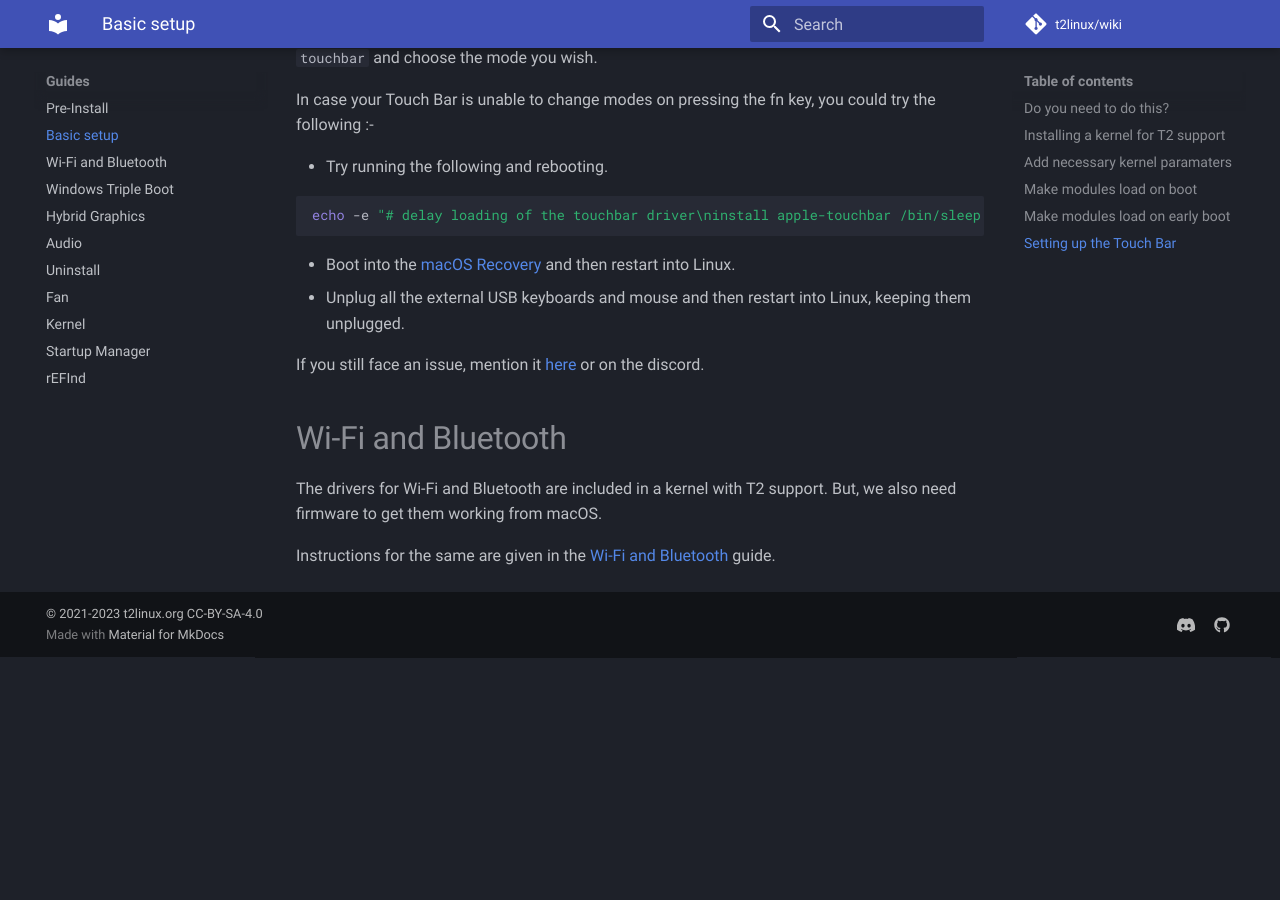
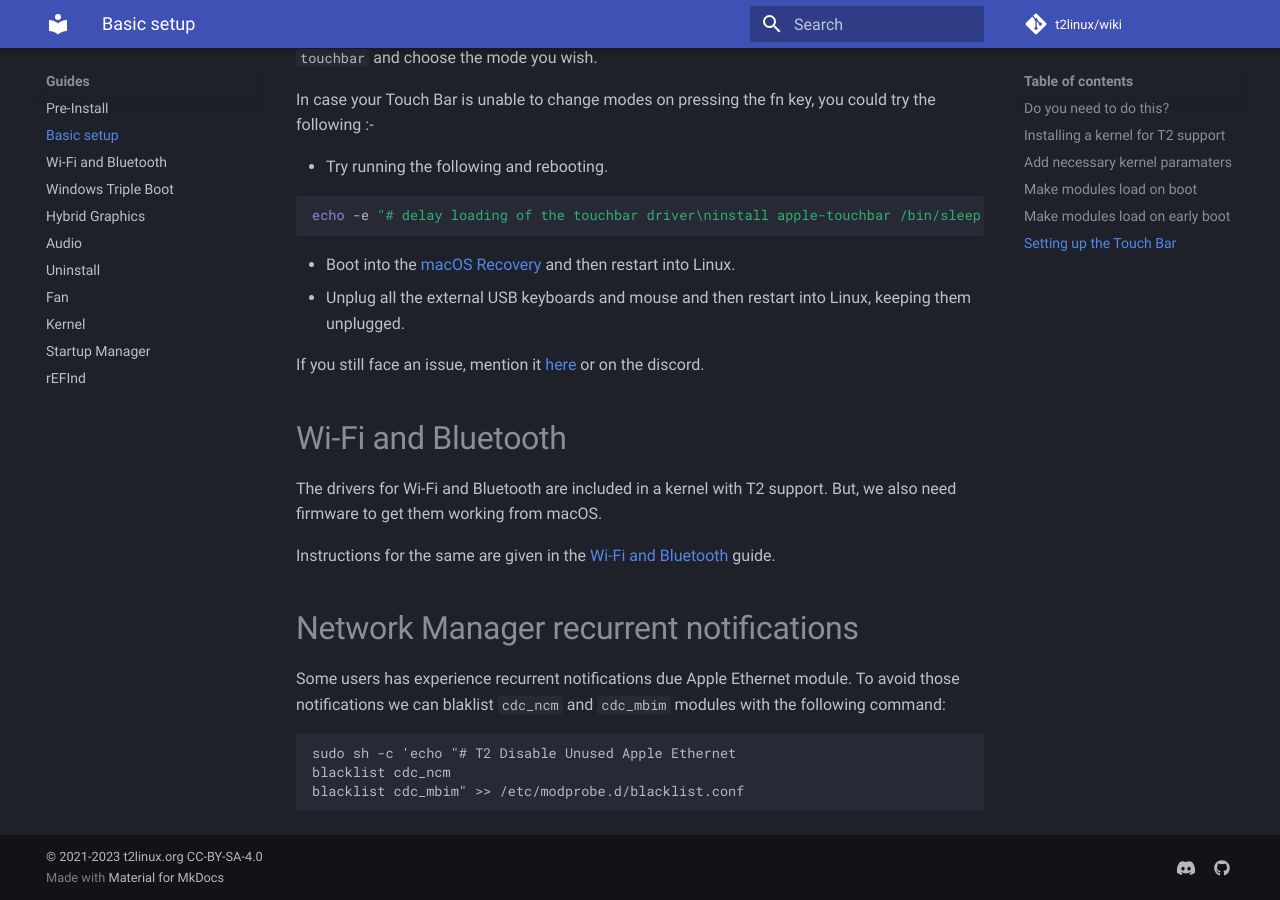
Before and after one commit to t2linux/wiki, an MkDocs documentation site: the page built from docs/guides/postinstall.md, in a window 1280 px wide and 900 px high, scrolled down 2929 px. Built offline with MkDocs 1.6.1 and Material for MkDocs 9.7.7, drawn with Linux system fonts in a browser that asks for light colours; comment, search, counter and statistics services are not loaded; before the commit the page ends 3586 px from its top, so only the background shows below that.

Commit message:
added disable apple ethernet trick

````diff
--- a/docs/guides/postinstall.md
+++ b/docs/guides/postinstall.md
@@ -113,3 +113,14 @@ If you still face an issue, mention it [here](https://github.com/t2linux/wiki/is
 The drivers for Wi-Fi and Bluetooth are included in a kernel with T2 support. But, we also need firmware to get them working from macOS.
 
 Instructions for the same are given in the [Wi-Fi and Bluetooth](https://wiki.t2linux.org/guides/wifi-bluetooth/) guide.
+
+
+# Network Manager recurrent notifications
+
+Some users has experience recurrent notifications due Apple Ethernet module. To avoid those notifications we can blaklist `cdc_ncm` and `cdc_mbim` modules with the following command:
+
+```
+sudo sh -c 'echo "# T2 Disable Unused Apple Ethernet
+blacklist cdc_ncm
+blacklist cdc_mbim" >> /etc/modprobe.d/blacklist.conf
+```
````
